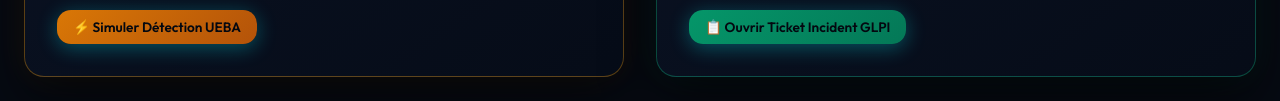
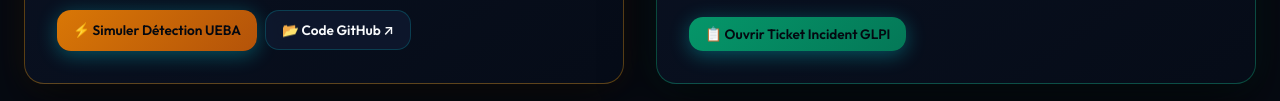
Before and after one commit to mountassir-cha/protfolio, a plain HTML site: page index.html in a window 1280 px wide. Shown: the part 11162-11263 px from the top of the page. Drawn offline with Linux system fonts and the light colour scheme.

Commit message:
feat: Add GitHub repository link for UEBA Auth Project

```diff
--- a/index.html
+++ b/index.html
@@ -950,10 +950,13 @@
               </div>
             </div>
 
-            <div class="beflex-cta-group" style="margin-bottom: 0;">
+            <div class="beflex-cta-group" style="margin-bottom: 0; display: flex; flex-wrap: wrap; gap: 0.5rem;">
               <button type="button" class="btn btn-primary" id="btn-simulate-ueba" style="background: linear-gradient(135deg, #d97706, #b45309); border: none; font-size: 0.85rem; padding: 0.5rem 1rem;">
                 <span>⚡ Simuler Détection UEBA</span>
               </button>
+              <a href="https://github.com/mountassir-cha/UEBA-Auth-Project.git" target="_blank" class="btn btn-secondary" style="font-size: 0.85rem; padding: 0.5rem 1rem;">
+                <span>📂 Code GitHub ↗</span>
+              </a>
             </div>
           </div>
         </div>
--- a/script.js
+++ b/script.js
@@ -160,6 +160,7 @@
     ueba: () => `
 <div class="t-line t-highlight">🛡️ MODULE GESTION DES INTRUSIONS — UEBA LOGS AUTHENTIFICATION :</div>
 <div class="t-line">▸ Intitulé : 13. UEBA simplifié sur logs d'authentification</div>
+<div class="t-line">▸ GitHub : <a href="https://github.com/mountassir-cha/UEBA-Auth-Project.git" target="_blank" style="color:#00f2fe; text-decoration:underline;">github.com/mountassir-cha/UEBA-Auth-Project</a></div>
 <div class="t-line">▸ Objectif : Détection proactive des compromissions de comptes & intrusions furtives</div>
 <div class="t-line">▸ Analyse : Logs Windows Event, SSH, VPN, détection brute-force & impossible travel</div>
 <div class="t-line">▸ Moteur : Risk Scoring dynamique pondéré et seuils d'alerting SOC en temps réel</div>`,
```
